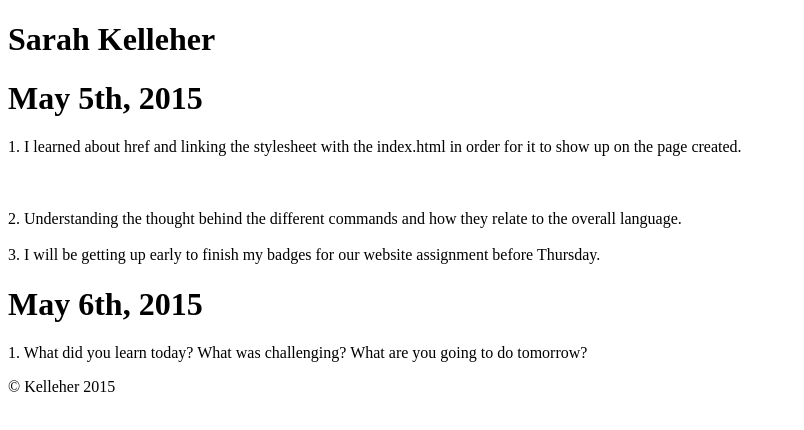
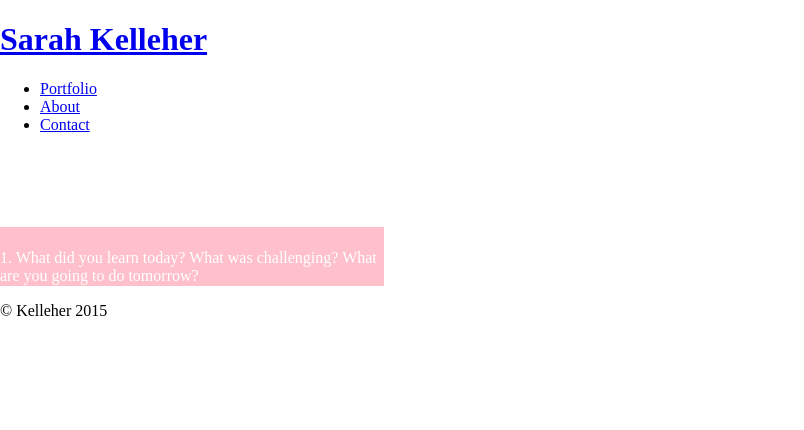
Before and after one commit to sarahkelleher/blog, a plain HTML site: page index.html in a window 1280 px wide. Shown: the whole page, without its empty margins (0-804 px from the left). Drawn offline with nearby package versions, Linux system fonts and the light colour scheme; files that its build step writes are made by us from their sources; a web font is replaced by a local one.

Commit message:
changes to style

```diff
--- a/index.html
+++ b/index.html
@@ -1,24 +1,35 @@
 <!DOCTYPE html>
 <html>
   <head>
-	<title>Sarah</title>
-	<link rel="stylesheet" type="text/css" href="main1.css">
+    <meta charset="utf-8">
+    <title>Sarah Kelleher</title>
+    <link rel="stylesheet" href="css/normalize.css">
+    <link href='http://fonts.googleapis.com/css?family=Playfair+Display:400,700,400italic,900italic|Raleway:400,500,800' rel='stylesheet' type='text/css'>
+    <link rel="stylesheet" href="css/main.css">
+    <link rel="stylesheet" href="css/responsive.css">
   </head>
   <body>
     <header>
+      <a href="index.html" id="logo">
         <h1>Sarah Kelleher</h1>
+      </a>
+      <nav>
+        <ul>
+          <li><a href="index.html" class="selected">Portfolio</a></li>
+          <li><a href="about.html">About</a></li>
+          <li><a href="contact.html">Contact</a></li>
+        </ul>
+      </nav>
     </header>
-	<div id="dayOne">
-		<h1>May 5th, 2015</h1>
-		<p> 1. I learned about href and linking the stylesheet with the index.html in order for it to show up on the page created. <br/><br/>
-		<br/>
-		<br/>2. Understanding the thought behind the different commands and how they relate to the overall language.
-		<br/><br/>3. I will be getting up early to finish my badges for our website assignment before Thursday.
+	<div id="wrapper">
+		<section>
+		<ul id="gallery">
+		<li>
 		</div>
 		</p>
 	</div>
 	<div id="dayTwo">
-		<h1>May 6th, 2015</h1>
+		<h1>May 7th, 2015</h1>
 		<p> 1. What did you learn today? What was challenging? What are you going to do tomorrow?</p>
 	</div>
 	<footer>&copy; Kelleher 2015</footer>
--- a/main.css
+++ b/main.css
@@ -3,11 +3,16 @@ div {
 }
 
 #dayOne {
-	background-color: red;
+	background-color: pink;
 	width: 50%;
 }
 
 #dayTwo {
-	background-color: blue;
-	width: 75%;
+	background-color: pink;
+	width: 30%;
+	margin: center;
 }
+h1{
+	background-color: white;
+	margin: center;
+}
```
Lines whose indentation alone changed are shown as unchanged.
